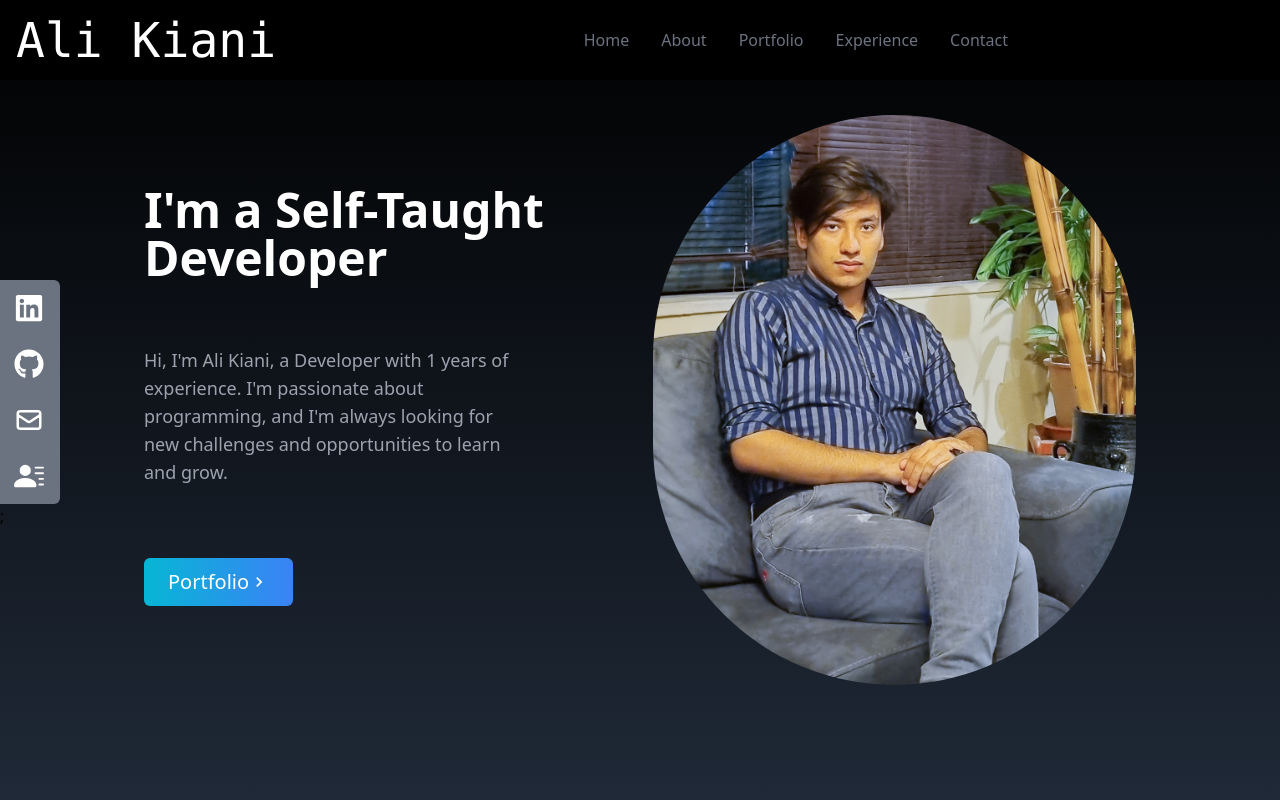
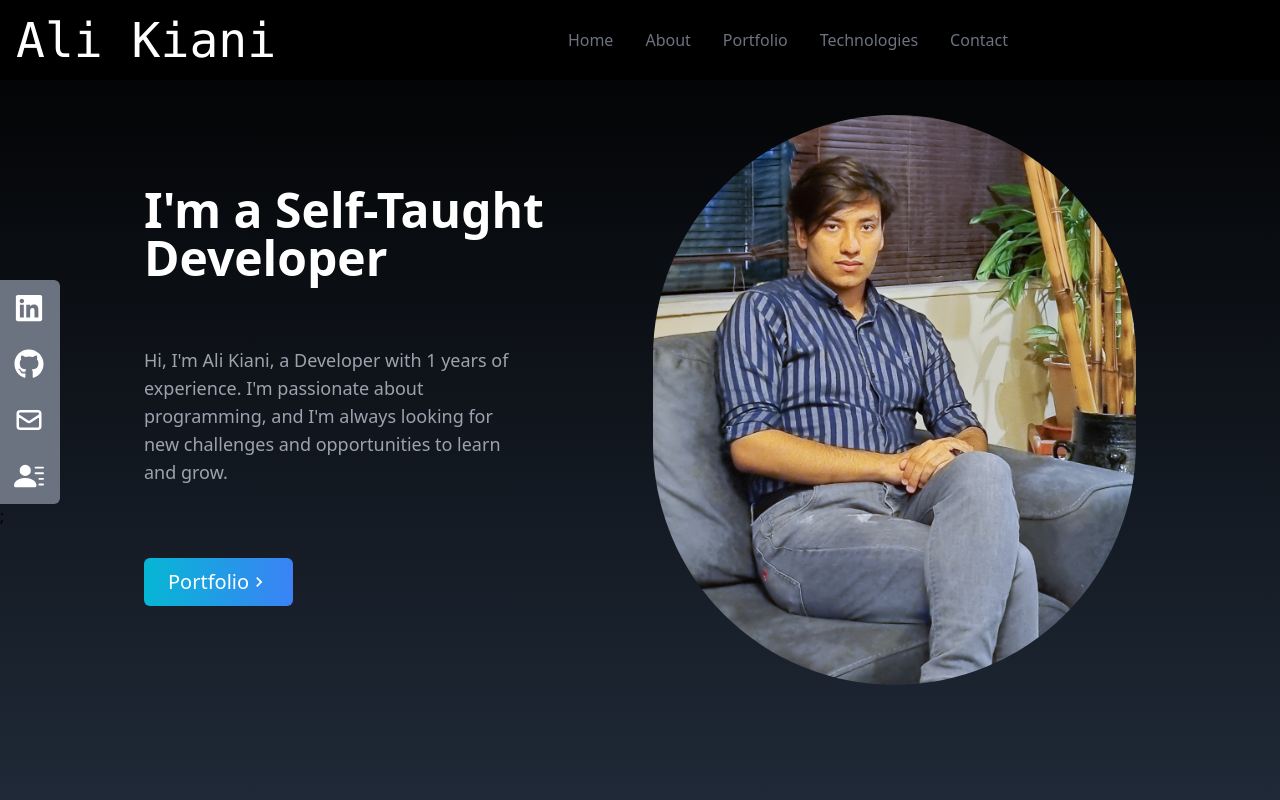
Before and after one commit to aliprg0/react-portfolio, a React (Create React App) app: page / in a window 1280 px wide. Shown: the top 800 px of the page. Built offline with nearby package versions, Linux system fonts and the light colour scheme.

Commit message:
optimize responsive design-change exp to tchnlgys

```diff
--- a/src/App.js
+++ b/src/App.js
@@ -4,7 +4,7 @@ import NavBar from "./components/NavBar";
 import SocialLinks from "./components/SocialLinks";
 import About from "./components/About";
 import Portfolio from "./components/Portfolio";
-import Experience from "./components/Experience";
+import Technologies from "./components/Technologies";
 import Contact from "./components/Contact";
 
 function App() {
@@ -15,7 +15,7 @@ function App() {
         <SocialLinks />
         <About/>
         <Portfolio/>
-        <Experience/>
+        <Technologies/>
         <Contact/>
     </div>
   );
--- a/src/components/About.jsx
+++ b/src/components/About.jsx
@@ -2,7 +2,7 @@ import React from 'react'
 
 const About = () => {
   return (
-    <div name="about" className='pt-60 lg:pt-20 w-full h-screen bg-gradient-to-b from-gray-800 to-black text-white'>
+    <div name="about" className='pt-80 lg:pt-20 w-full h-screen bg-gradient-to-b from-gray-800 to-black text-white'>
 
       <div className='max-w-screen-lg p-4 mx-auto flex flex-col justify-center w-full h-full'>
         <div className='pb-8 flex '>
--- a/src/components/Home.jsx
+++ b/src/components/Home.jsx
@@ -20,7 +20,7 @@ const Home = () => {
                         </Link>
                     </div>
                 </div>
-                <div className='w-[25rem] bsmmd:w-[40rem] lg:w-[48rem] hover:scale-110 duration-300'>
+                <div className='w-[22rem] bsmmd:w-[40rem] lg:w-[48rem] hover:scale-110 duration-300'>
                     <img src={HeroImage} alt="my profile" className='rounded-full ' height='' />
                 </div>
             </div>
--- a/src/components/NavBar.jsx
+++ b/src/components/NavBar.jsx
@@ -20,7 +20,7 @@ const NavBar = () => {
         },
         {
             id: 4,
-            link: "experience",
+            link: "technologies",
         },
         {
             id: 5,
--- a/src/components/Experience.jsx
+++ b/src/components/Technologies.jsx
@@ -7,7 +7,7 @@ import react from '../assets/react.png'
 import tailwind from '../assets/tailwind.png'
 import python from '../assets/python.png'
 
-const Experience = () => {
+const Technologies = () => {
     const techs = [
         {
             id:1,
@@ -48,7 +48,7 @@ const Experience = () => {
 
     ]
     return (
-        <div name="experience" className='pt-[5rem] lg:pt-20 bg-gradient-to-b from-gray-800 to-black w-full h-screen' >
+        <div name="technologies" className='pt-[5rem] lg:pt-20 bg-gradient-to-b from-gray-800 to-black w-full h-screen' >
 
             <div name="" className='max-w-screen-lg mx-auto p-4 flex flex-col justify-center w-full h-full text-white'>
                 <div>
@@ -73,4 +73,4 @@ const Experience = () => {
     )
 }
 
-export default Experience
+export default Technologies
```
